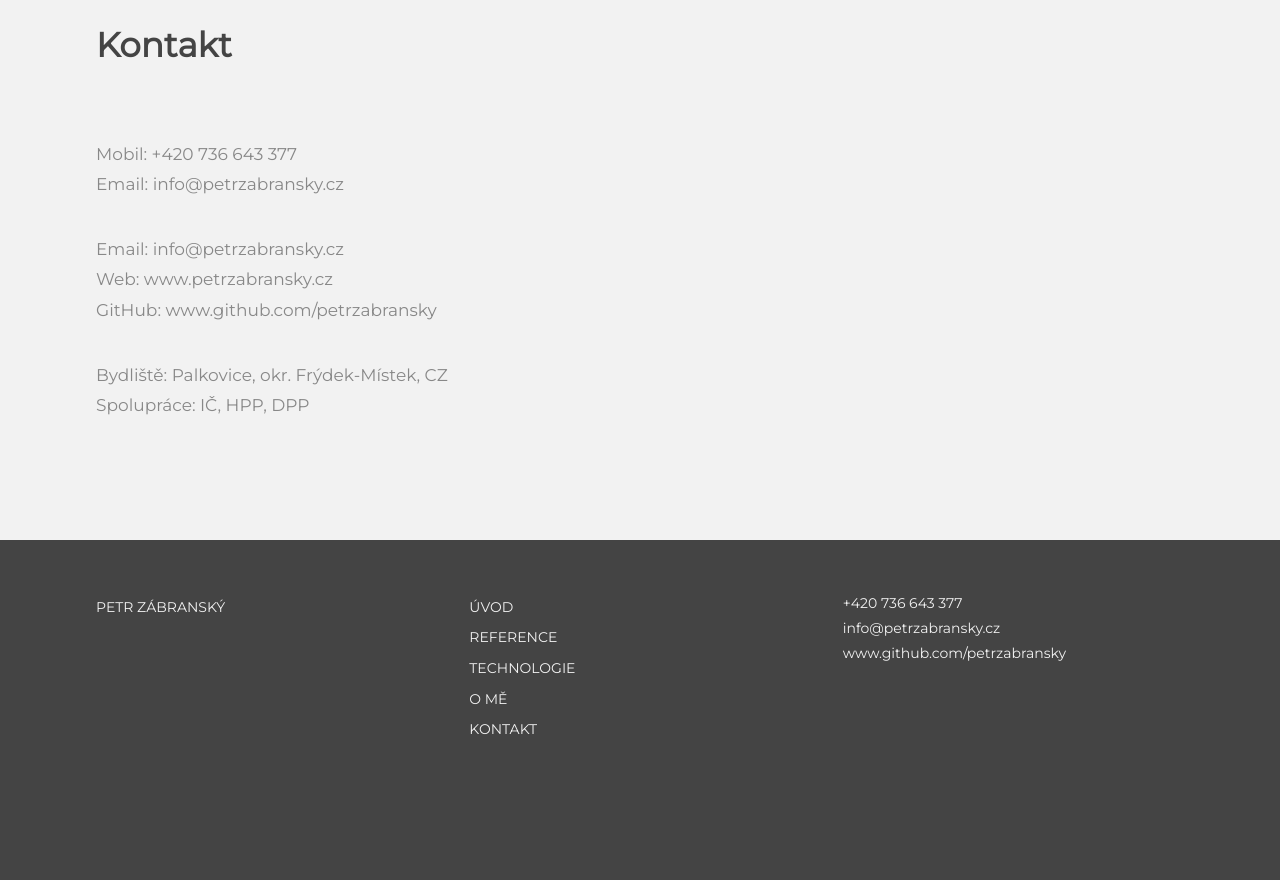
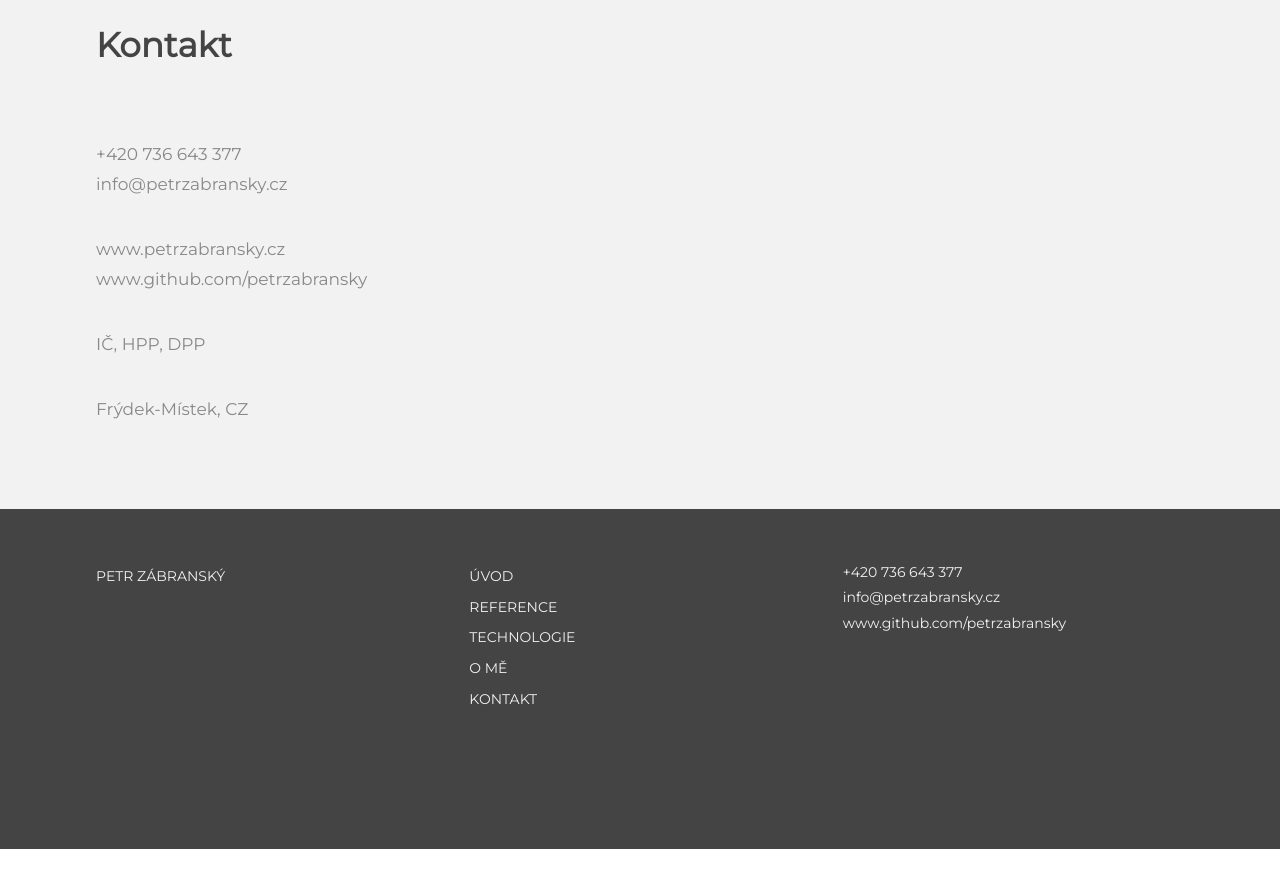
Before and after one commit to petrzabransky/petrzabransky, a React (Create React App) app: page / in a window 1280 px wide. Shown: the part 5180-6060 px from the top of the page. After the commit the page ends 6029 px from the top, so only its background shows below. Built offline with nearby package versions, Linux system fonts and the light colour scheme.

Commit message:
Contact info without label

```diff
--- a/src/components/block/contact/Contact.tsx
+++ b/src/components/block/contact/Contact.tsx
@@ -13,15 +13,14 @@ const Contact = ({ id }: Props) => {
 			<Container>
 				<h2 className="heading heading--header">Kontakt</h2>
 
-				<p>Mobil: +420 736 643 377</p>
-				<p className="mb-2">Email: info@petrzabransky.cz</p>
+				<p>+420 736 643 377</p>
+				<p className="mb-2">info@petrzabransky.cz</p>
 
-				<p>Email: info@petrzabransky.cz</p>
-				<p>Web: www.petrzabransky.cz</p>
-				<p className="mb-2">GitHub: www.github.com/petrzabransky</p>
+				<p>www.petrzabransky.cz</p>
+				<p className="mb-2">www.github.com/petrzabransky</p>
 
-				<p>Bydliště: Palkovice, okr. Frýdek-Místek, CZ</p>
-				<p className="mb-2">Spolupráce: IČ, HPP, DPP</p>
+				<p className="mb-2">IČ, HPP, DPP</p>
+				<p>Frýdek-Místek, CZ</p>
 
 			</Container>
 		</Section>
```
